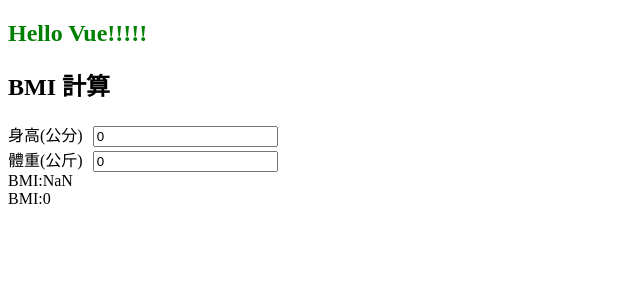
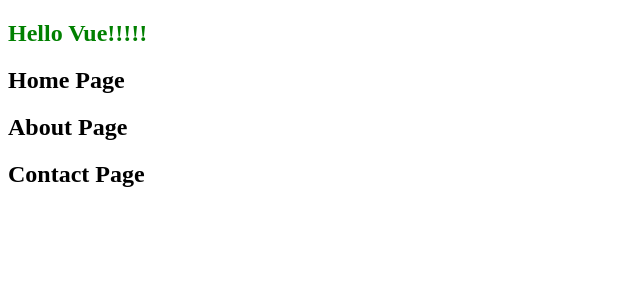
Before and after one commit to HsiaoHungWang/vue-app2024, a Vue app: page / in a window 1280 px wide. Shown: the top 300 px of the page, without its empty margins (0-640 px from the left). Built offline with nearby package versions, Linux system fonts and the light colour scheme.

Commit message:
建立三個vue-router要使用的component

```diff
--- a/src/App.vue
+++ b/src/App.vue
@@ -7,6 +7,9 @@
 
 import SecondComponent from './components/SecondComponent.vue';
 import WatchDemo from './components/WatchDemo.vue';
+import AboutView from './views/AboutView.vue';
+import ContactView from './views/ContactView.vue';
+import HomeView from './views/HomeView.vue';
 
 
 
@@ -14,8 +17,11 @@
 
 <template>
  <h2>Hello Vue!!!!!</h2>
- <BMIComponent></BMIComponent>
- <!--<WatchDemo></WatchDemo>
+ <HomeView></HomeView>
+ <AboutView></AboutView>
+ <ContactView></ContactView>
+  <!--<BMIComponent></BMIComponent>
+<WatchDemo></WatchDemo>
  <ComputedDemo></ComputedDemo>
 <BindingComponent></BindingComponent>
  <MyComponent></MyComponent>
--- /dev/null
+++ b/src/views/AboutView.vue
@@ -0,0 +1,13 @@
+<script setup>
+
+</script>
+
+<template>
+    <div>
+<h2>About Page</h2>
+    </div>
+</template>
+
+<style lang="css" scoped>
+
+</style>
--- /dev/null
+++ b/src/views/ContactView.vue
@@ -0,0 +1,13 @@
+<script setup>
+
+</script>
+
+<template>
+    <div>
+<h2>Contact Page</h2>
+    </div>
+</template>
+
+<style lang="css" scoped>
+
+</style>
--- /dev/null
+++ b/src/views/HomeView.vue
@@ -0,0 +1,13 @@
+<script setup>
+
+</script>
+
+<template>
+    <div>
+<h2>Home Page</h2>
+    </div>
+</template>
+
+<style lang="css" scoped>
+
+</style>
```
